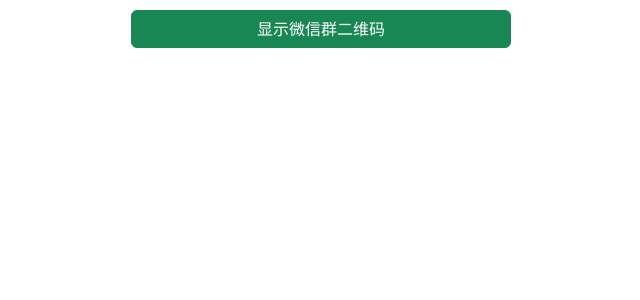
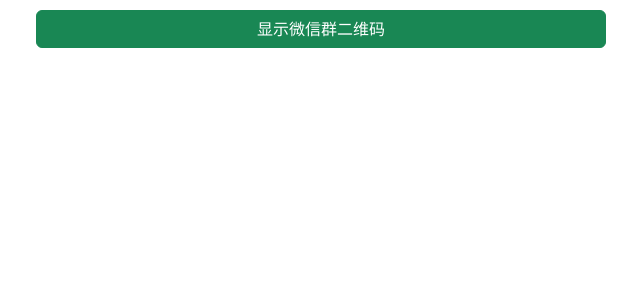
Before and after one commit to datacools/group_qrcode, a FastAPI app: page /groups/qrcode in a window 1280 px wide. Shown: the top 300 px of the page, without its empty margins (319-959 px from the left). Run offline with FastAPI, Linux system fonts and the light colour scheme; some libraries are stand-ins or nearby versions.

Commit message:
手机端适配

```diff
--- a/templates/group_qrcode.html
+++ b/templates/group_qrcode.html
@@ -21,10 +21,11 @@
 <body>
     <div class="container">
         <div class="row justify-content-center">
-            <button id="qrcode_btn" class="btn btn-success col-4">显示微信群二维码</button>
+            <button id="qrcode_btn" class="btn btn-success col-6">显示微信群二维码</button>
         </div>
         <div class="row justify-content-center">
-            <img src="{{group_qrcode_url}}" alt="微信群二维码" id="group_qrcode" class="hidden col-4 img-thumbnail ">
+            <img src="{{group_qrcode_url}}" alt="微信群二维码" id="group_qrcode"
+                class="hidden col-sm-8 col-md-4 img-thumbnail ">
         </div>
     </div>
     <script src="/static/js/bootstrap.bundle.min.js"></script>
--- a/templates/group_upload_qrcode.html
+++ b/templates/group_upload_qrcode.html
@@ -11,7 +11,7 @@
 <body>
     <div class=" container">
         <div class="row justify-content-md-center">
-            <div class="col-6">
+            <div class="col-md-6 col-sm-4">
                 <div class="input-group mb-3 ">
                     <input type="file" class="form-control" id="inputGroupFile02">
                     <label class="input-group-text" for="inputGroupFile02">文件上传</label>
```
